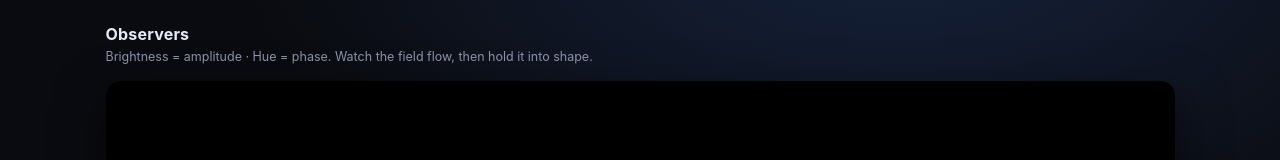
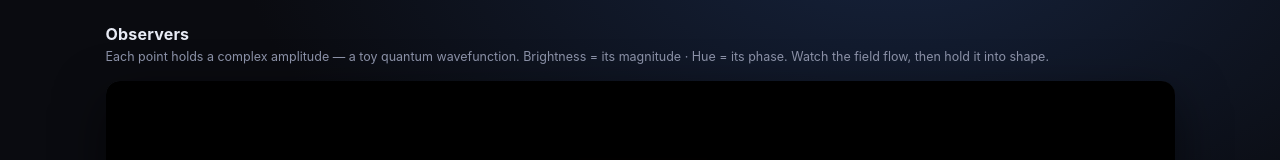
Before and after one commit to joshstella/quantum-game, a website built with Vite: page index.html in a window 1280 px wide. Shown: the top 160 px of the page. Built offline with nearby package versions, Linux system fonts and the light colour scheme; animation ran at ten frames a second.

Commit message:
Explain what amplitude and phase describe in the sub-header (#15)
The top text said "Brightness = amplitude, Hue = phase" without ever saying what
amplitude/phase are properties of. Names it: the complex value (a toy quantum
wavefunction) held at each point in the field.

```diff
--- a/index.html
+++ b/index.html
@@ -9,7 +9,7 @@
 <body>
   <div class="stage">
     <h1>Observers</h1>
-    <p class="sub">Brightness = amplitude · Hue = phase. Watch the field flow, then hold it into shape.</p>
+    <p class="sub">Each point holds a complex amplitude — a toy quantum wavefunction. Brightness = its magnitude · Hue = its phase. Watch the field flow, then hold it into shape.</p>
     <!-- width/height set by main.ts at startup, matched to .panel's rendered height (brief #0007) -->
     <canvas id="view"></canvas>
     <div id="demoCaption" class="demo-caption" hidden></div>
```
